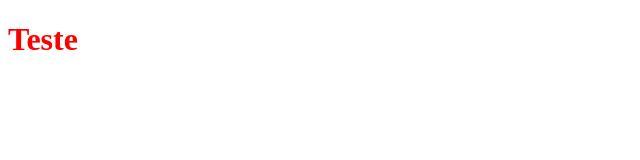
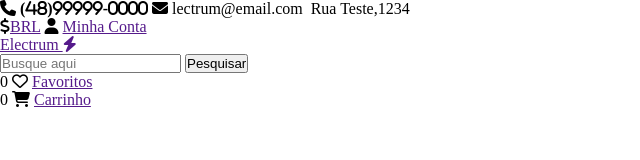
Before and after one commit to gabrieldegobi/Electrum, a plain HTML site: page index.html in a window 1280 px wide. Shown: the whole page, without its empty margins (0-640 px from the left). Drawn offline with Linux system fonts and the light colour scheme.

Commit message:
Add files via upload

```diff
--- a/index.html
+++ b/index.html
@@ -1,13 +1,61 @@
 <!DOCTYPE html>
 <html lang="en">
+
 <head>
     <meta charset="UTF-8">
     <meta name="viewport" content="width=device-width, initial-scale=1.0">
     <title>Electrum E-commerce</title>
+
+    <!--OPEN SANS-->
+    <link rel="preconnect" href="https://fonts.googleapis.com">
+    <link rel="preconnect" href="https://fonts.gstatic.com" crossorigin>
+    <link href="https://fonts.googleapis.com/css2?family=Open+Sans:ital,wght@0,300..800;1,300..800&display=swap"
+        rel="stylesheet">
+    <!--FONT AWESOME-->
+    <link rel="stylesheet" href="https://cdnjs.cloudflare.com/ajax/libs/font-awesome/6.7.2/css/all.min.css"
+        integrity="sha512-Evv84Mr4kqVGRNSgIGL/F/aIDqQb7xQ2vcrdIwxfjThSH8CSR7PBEakCr51Ck+w+/U6swU2Im1vVX0SVk9ABhg=="
+        crossorigin="anonymous" referrerpolicy="no-referrer" />
     <!--CSS do projeto-->
     <link rel="stylesheet" href="css/app.css">
 </head>
+
 <body>
-    <h1>Teste</h1>
+    <header class="header">
+        <div class="header-top">
+            <div class="herader-top-container">
+                <div class="store-info-container">
+                    <span><i class="fas fa-phone"> (48)99999-0000</i></span>
+                    <span><i class="fas fa-envelope"></i> lectrum@email.com</span>
+                    <span><i class="fas fa map market alt"></i> Rua Teste,1234</span>
+                </div>
+                <div class="header-user-top-menu">
+                    <span><i class="fas fa-dollar-sign"></i><a href="">BRL</a></span>
+                    <span><i class="fas fa-user"></i> <a href="">Minha Conta</a></span>
+                </div>
+            </div>
+        </div>
+        <div class="main-header">
+            <div class="main-header-container">
+                <a href="">Electrum <i class="fas fa-bolt"></i></a>
+                <form action="" id="search-form">
+                    <input type="text" name="" id="search" placeholder="Busque aqui">
+                    <input type="submit" class="btn btn-half" value="Pesquisar" >
+                </form>
+                <div class="header-actions-menu">
+                    <div class="wishlist-container">
+                        <span class="qty">0</span>
+                        <i class="far fa-heart"></i>
+                        <a href="">Favoritos</a>
+                    </div>
+                    <div class="header-cart-container">
+                        <span class="qty">0</span>
+                        <i class="fas fa-shopping-cart"></i>
+                        <a href="">Carrinho</a>
+                    </div>
+                </div>
+            </div>
+        </div>
+    </header>
 </body>
+
 </html>
--- a/sass/1-base/base.sass
+++ b/sass/1-base/base.sass
@@ -1,2 +1,7 @@
+*
+    margin: 0
+    padding: 0
+
 h1
     color: red
+    font-family: "Open Sans", sans-serif
```
Also changed, not shown: css/app.css, 1 other file.
